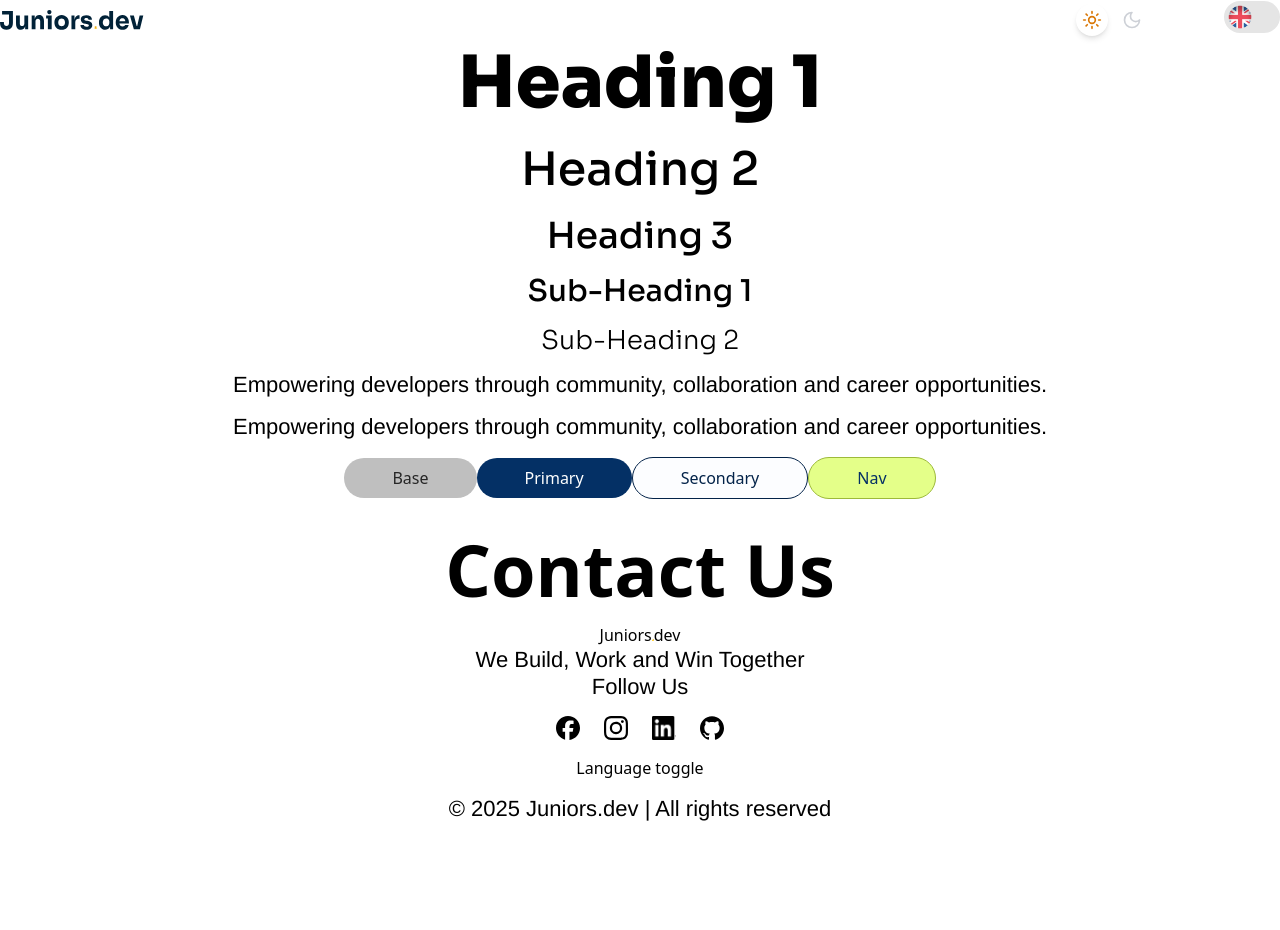
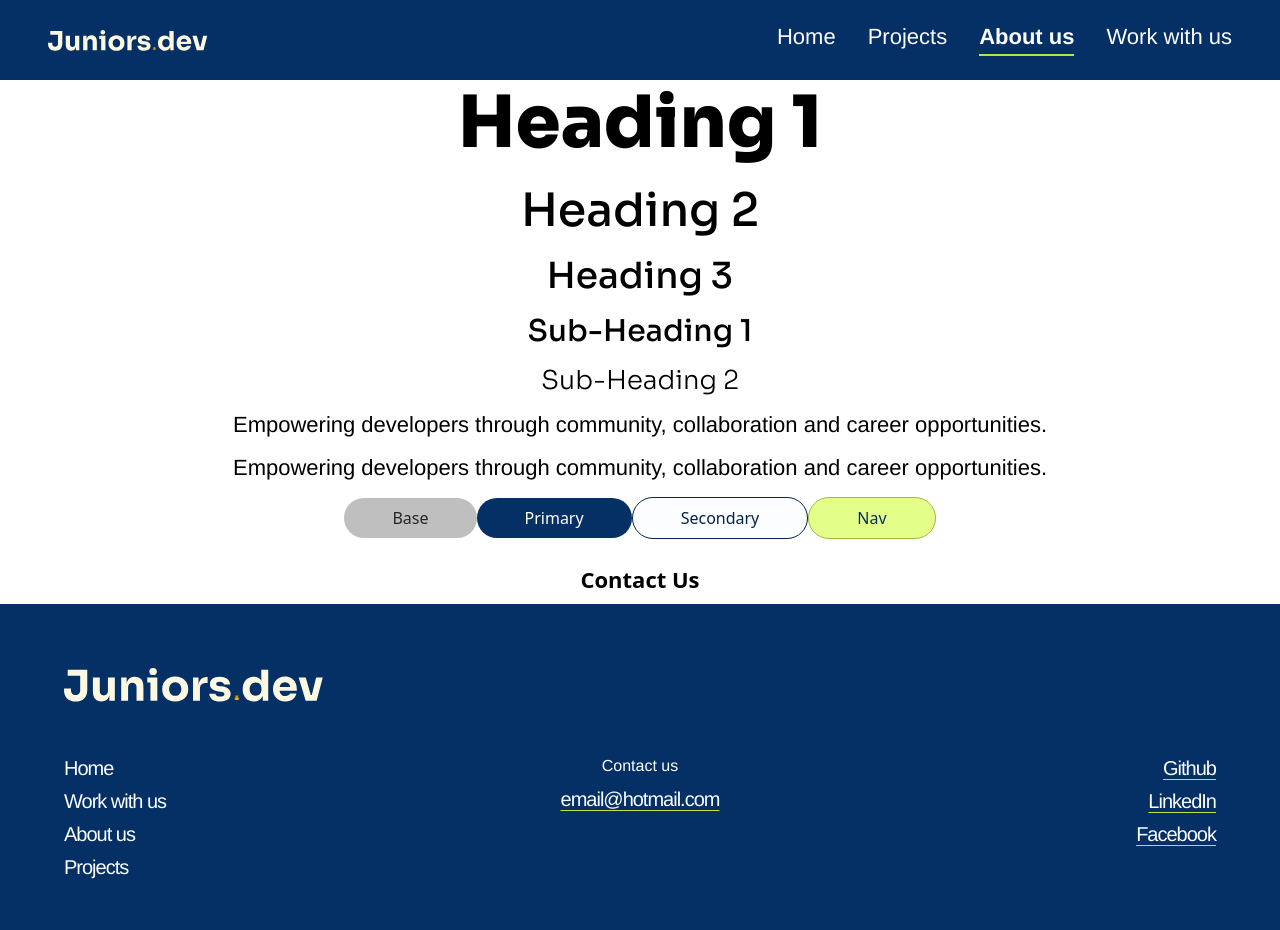
Before and after one commit to Juniors-Dev/Juniors.dev, a React (Vite) app: page /about in a window 1280 px wide. Shown: the top 930 px of the page. Before the commit the page ends 822 px from the top, so only its background shows below. Built offline with nearby package versions, Linux system fonts and the light colour scheme.

Commit message:
feat: added header and footer components, footer matches my suggested layout rather than designs

```diff
--- a/src/components/ui/Footer.jsx
+++ b/src/components/ui/Footer.jsx
@@ -1,41 +1,86 @@
+import { Link, NavLink } from "react-router-dom";
+import logoDark from "../../assets/SVG-logo-darkmode.svg";
+
+const navLinks = [
+  { to: "/", label: "Home", end: true },
+  { to: "/work-with-us", label: "Work with us" },
+  { to: "/about", label: "About us" },
+  { to: "/projects", label: "Projects" },
+];
+
+const socialLinks = [
+  { href: "https://github.com", label: "Github" },
+  { href: "https://linkedin.com", label: "LinkedIn" },
+  { href: "https://facebook.com", label: "Facebook" },
+];
+
 function Footer() {
+  const year = new Date().getFullYear();
+
   return (
-    <footer className="text-center flex-row gap-6">
-      <h5 className="text-[var(--h5-size)] bold">
-        Juniors<img src="src/assets/ducky1.svg" className="w-0.5 inline align-baseline"></img>dev
-      </h5>
-      <p className="text-[var(--text-caption-size)] bold">We Build, Work and Win Together</p>
-      <p className="text-[var(--text-body-size)]">Follow Us</p>
-      <div className="flex gap-6 py-4 justify-center">
-        {/* <img
-          src="src/assets/discord-simple.svg"
-          alt="discord link"
-          class=" w-6 h-6"
-        ></img> */}
-        <img
-          src="src/assets/facebook-simple.svg"
-          alt="facebook link"
-          className="w-6 h-6 icon"
-        ></img>
-        <img
-          src="src/assets/instagram-simple.svg"
-          alt="instagram link"
-          className="w-6 h-6 icon"
-        ></img>
-        <img
-          src="src/assets/linkedin-lightmode.png"
-          alt="linkedin link"
-          className="w-6 h-6 dark:hidden"
-        ></img>
-        <img
-          src="src/assets/linkedin-darkmode.png"
-          alt="linkedin link"
-          className="w-6 h-6 hidden dark:block"
-        ></img>
-        <img src="src/assets/github-simple.svg" alt="github link" className="w-6 h-6 icon"></img>
+    <footer className="bg-primary-800 text-off-white">
+      <div className="mx-auto max-w-screen-2xl px-8 py-10 md:px-12 md:py-14 lg:px-16 lg:py-16">
+        <Link to="/" className="footer-logo-link">
+          <img
+            src={logoDark}
+            className="h-auto w-[210px] md:w-[260px]"
+            alt="Juniors.dev logo. The dot in the logo is an image of a tiny yellow rubber duck."
+          />
+        </Link>
+
+        <div className="footer-columns">
+          <nav aria-label="Footer navigation">
+            <ul className="footer-list">
+              {navLinks.map(({ to, label, end }) => (
+                <li key={to}>
+                  <NavLink
+                    to={to}
+                    end={end}
+                    className={({ isActive }) =>
+                      `footer-link ${isActive ? "footer-link--active" : ""}`
+                    }
+                  >
+                    {label}
+                  </NavLink>
+                </li>
+              ))}
+            </ul>
+          </nav>
+
+          <section className="footer-contact" aria-labelledby="footer-contact-title">
+            <h2 id="footer-contact-title" className="footer-contact-title">
+              Contact us
+            </h2>
+            <a
+              href="mailto:email@hotmail.com"
+              className="footer-link footer-link--underline footer-contact-email"
+            >
+              email@hotmail.com
+            </a>
+          </section>
+
+          <section aria-label="Social media links">
+            <ul className="footer-list md:items-end">
+              {socialLinks.map(({ href, label }) => (
+                <li key={label}>
+                  <a
+                    href={href}
+                    target="_blank"
+                    rel="noreferrer"
+                    className="footer-link footer-link--underline"
+                  >
+                    {label}
+                  </a>
+                </li>
+              ))}
+            </ul>
+          </section>
+        </div>
+
+        <p className="footer-copyright">
+          © {year} Juniors.dev <span className="footer-divider">|</span> All rights reserved
+        </p>
       </div>
-      <div className="pb-4">Language toggle</div>
-      <p className="text-[var(--text-caption-size)]">© 2025 Juniors.dev | All rights reserved</p>
     </footer>
   );
 }
--- a/src/components/ui/Header.jsx
+++ b/src/components/ui/Header.jsx
@@ -1,27 +1,83 @@
-import ThemeToggle from "./ThemeToggle";
-import LanguageToggle from "./LanguageToggle";
+import { useState } from "react";
+import { NavLink, Link } from "react-router-dom";
+import { Menu, X } from "lucide-react";
+import logoDark from "../../assets/SVG-logo-darkmode.svg";
+
+const navLinks = [
+  { to: "/", label: "Home", end: true },
+  { to: "/projects", label: "Projects" },
+  { to: "/about", label: "About us" },
+  { to: "/work-with-us", label: "Work with us" },
+];
 
 function Header() {
+  const [menuOpen, setMenuOpen] = useState(false);
+
+  const closeMenu = () => setMenuOpen(false);
+
   return (
-    <header className="grid grid-cols-5 xs:grid-cols-8 sm:grid-cols-10">
-      <div className="col-span-3 self-center xs:col-span-4">
-        <img
-          src="/src/assets/SVG-logo-lightmode.svg"
-          className="block dark:hidden max-w-36"
-          alt="Juniors.dev logo. The dot in the logo is an image of a tiny yellow rubber duck."
-        />
-        <img
-          src="/src/assets/SVG-logo-darkmode.svg"
-          className="hidden dark:block max-w-36"
-          alt="Juniors.dev logo. The dot in the logo is an image of a tiny yellow rubber duck."
-        />
+    <header className="bg-primary-800 text-off-white">
+      <div className="mx-auto flex max-w-screen-2xl items-center justify-between px-6 py-6 lg:px-12">
+        <Link to="/" className="shrink-0" onClick={closeMenu}>
+          <img
+            src={logoDark}
+            className="h-auto w-40"
+            alt="Juniors.dev logo. The dot in the logo is an image of a tiny yellow rubber duck."
+          />
+        </Link>
+
+        <nav className="hidden lg:block" aria-label="Main navigation">
+          <ul className="flex items-center gap-8">
+            {navLinks.map(({ to, label, end }) => (
+              <li key={to}>
+                <NavLink
+                  to={to}
+                  end={end}
+                  className={({ isActive }) => `nav-link ${isActive ? "nav-link--active" : ""}`}
+                >
+                  {label}
+                </NavLink>
+              </li>
+            ))}
+          </ul>
+        </nav>
+
+        <button
+          type="button"
+          className="inline-flex items-center justify-center rounded-md p-2 text-off-white lg:hidden"
+          aria-label={menuOpen ? "Close menu" : "Open menu"}
+          aria-expanded={menuOpen}
+          aria-controls="mobile-menu"
+          onClick={() => setMenuOpen((prev) => !prev)}
+        >
+          {menuOpen ? <X size={40} strokeWidth={2.5} /> : <Menu size={40} strokeWidth={2.5} />}
+        </button>
       </div>
-      <div className="pr-8 col-start-4 xs:col-start-7 sm:col-start-9 sm:justify-self-end sm:p-0">
-        <ThemeToggle />
-      </div>
-      <div className="col-start-5 pl-8 sm:pl-0 xs:col-start-8 sm:col-start-10 place-self-center justify-self-end">
-        <LanguageToggle />
-      </div>
+
+      {menuOpen && (
+        <nav
+          id="mobile-menu"
+          className="border-t border-primary-600 bg-primary-800 px-6 pb-6 lg:hidden"
+          aria-label="Mobile navigation"
+        >
+          <ul className="flex flex-col gap-4 pt-4">
+            {navLinks.map(({ to, label, end }) => (
+              <li key={to}>
+                <NavLink
+                  to={to}
+                  end={end}
+                  onClick={closeMenu}
+                  className={({ isActive }) =>
+                    `mobile-nav-link ${isActive ? "mobile-nav-link--active" : ""}`
+                  }
+                >
+                  {label}
+                </NavLink>
+              </li>
+            ))}
+          </ul>
+        </nav>
+      )}
     </header>
   );
 }
--- a/src/styles/index.css
+++ b/src/styles/index.css
@@ -132,15 +132,15 @@
   --text-h1--line-height: var(--leading-heading);
   --text-h1--font-weight: var(--text-h1-weight);
 
-  --text-h2: var(--text-h1);
+  --text-h2: var(--text-h2);
   --text-h2--line-height: var(--leading-heading);
   --text-h2--font-weight: var(--text-h2-weight);
 
-  --text-h3: var(--text-h1);
+  --text-h3: var(--text-h3);
   --text-h3--line-height: var(--leading-heading);
   --text-h3--font-weight: var(--text-h2-weight);
 
-  --text-body: var(--text-h1);
+  --text-body: var(--text-paragraph);
   --text-body--line-height: var(--leading-body);
   --text-body--font-weight: var(--text-h1-weight);
 
@@ -197,6 +197,123 @@
     @apply text-h3;
     font-family: var(--font-heading);
   }
+
+  .nav-link {
+    @apply inline-block border-b-2 border-transparent pb-1 text-off-white transition-colors duration-200;
+    font-family: var(--font-body);
+    font-size: var(--text-paragraph);
+    line-height: var(--leading-body);
+    font-weight: 400;
+  }
+
+  .mobile-nav-link {
+    @apply inline-block border-b border-transparent py-2 text-off-white transition-colors duration-200;
+    font-family: var(--font-body);
+    font-size: var(--text-paragraph);
+    line-height: var(--leading-body);
+    font-weight: 400;
+  }
+
+  .nav-link--active,
+  .mobile-nav-link--active {
+    @apply border-secondary-500 text-off-white;
+    font-weight: 700;
+  }
+
+  .mobile-nav-link:hover,
+  .nav-link:hover {
+    @apply text-secondary-300;
+  }
+
+  .footer-logo-link {
+    @apply inline-block mb-10 md:mb-12;
+  }
+
+  .footer-columns {
+    @apply flex flex-col items-start gap-10;
+  }
+
+  .footer-list {
+    @apply flex flex-col items-start gap-2;
+  }
+
+  .footer-contact {
+    @apply flex flex-col items-start gap-3;
+  }
+
+  .footer-contact-title {
+    font-family: var(--font-body);
+    font-size: var(--font-size-paragraph);
+    line-height: var(--leading-body);
+    font-weight: 500;
+    color: var(--color-off-white);
+  }
+
+  .footer-contact-email {
+    font-family: var(--font-body);
+    font-size: var(--font-size-paragraph);
+    line-height: var(--leading-body);
+    font-weight: 400;
+  }
+
+  .footer-link {
+    @apply text-off-white transition-colors duration-200;
+    font-family: var(--font-body);
+    font-size: 1.25rem;
+    line-height: 1.2;
+    font-weight: 400;
+    letter-spacing: -0.0625rem;
+  }
+
+  .footer-link:hover {
+    @apply text-primary-100;
+  }
+
+  .footer-link--underline {
+    @apply underline underline-offset-4 decoration-1;
+    text-decoration-color: var(--color-secondary-500);
+  }
+
+  .footer-link--active {
+    font-weight: 500;
+  }
+
+  .footer-copyright {
+    @apply mt-12 text-center text-off-white/85;
+    font-family: var(--font-body);
+    font-size: 1.125rem;
+    line-height: 1.2;
+    font-weight: 200;
+  }
+
+  .footer-divider {
+    color: var(--color-secondary-500);
+  }
+
+  @media (min-width: 768px) {
+    .footer-columns {
+      @apply grid items-start gap-8;
+      grid-template-columns: 1fr 1fr 1fr;
+    }
+
+    .footer-contact {
+      @apply items-center text-center;
+    }
+
+    .footer-columns > :last-child .footer-list {
+      @apply items-end text-right;
+    }
+  }
+}
+
+#root {
+  display: flex;
+  flex-direction: column;
+  min-height: 100dvh;
+}
+
+main {
+  flex-grow: 1;
 }
 
 .text-paragraph,
```
